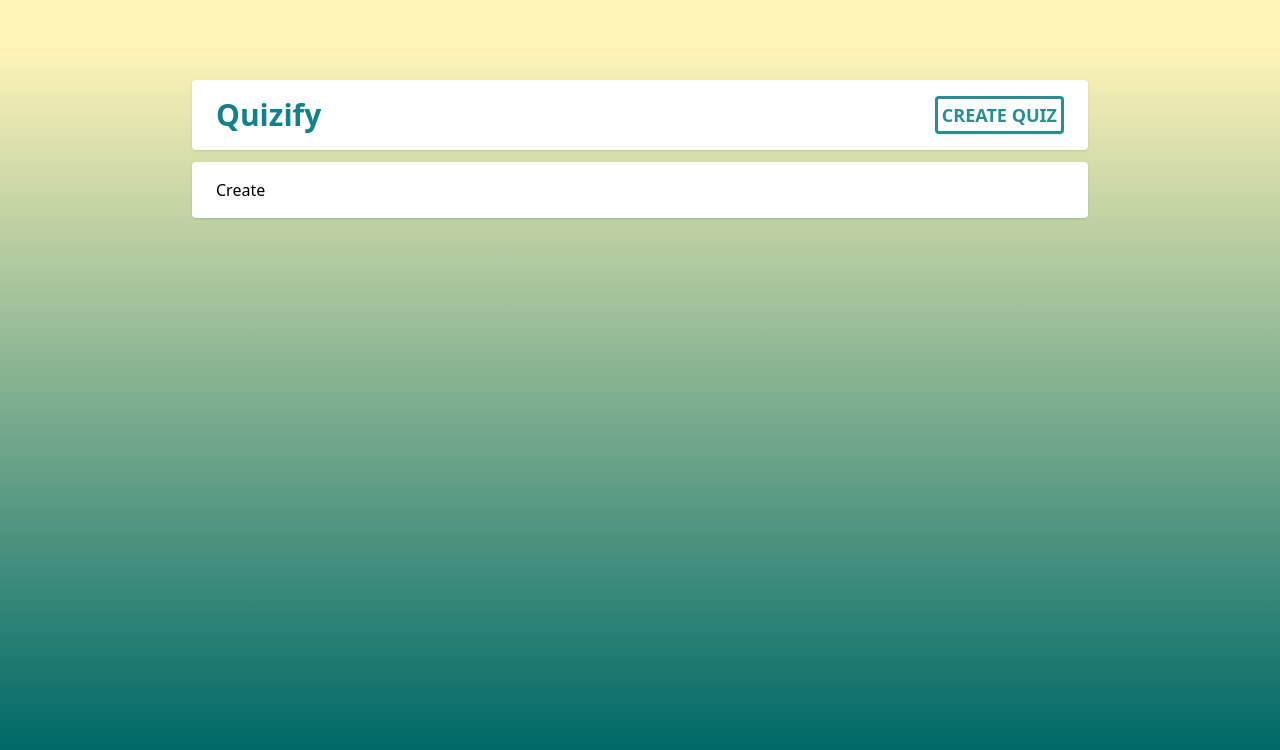
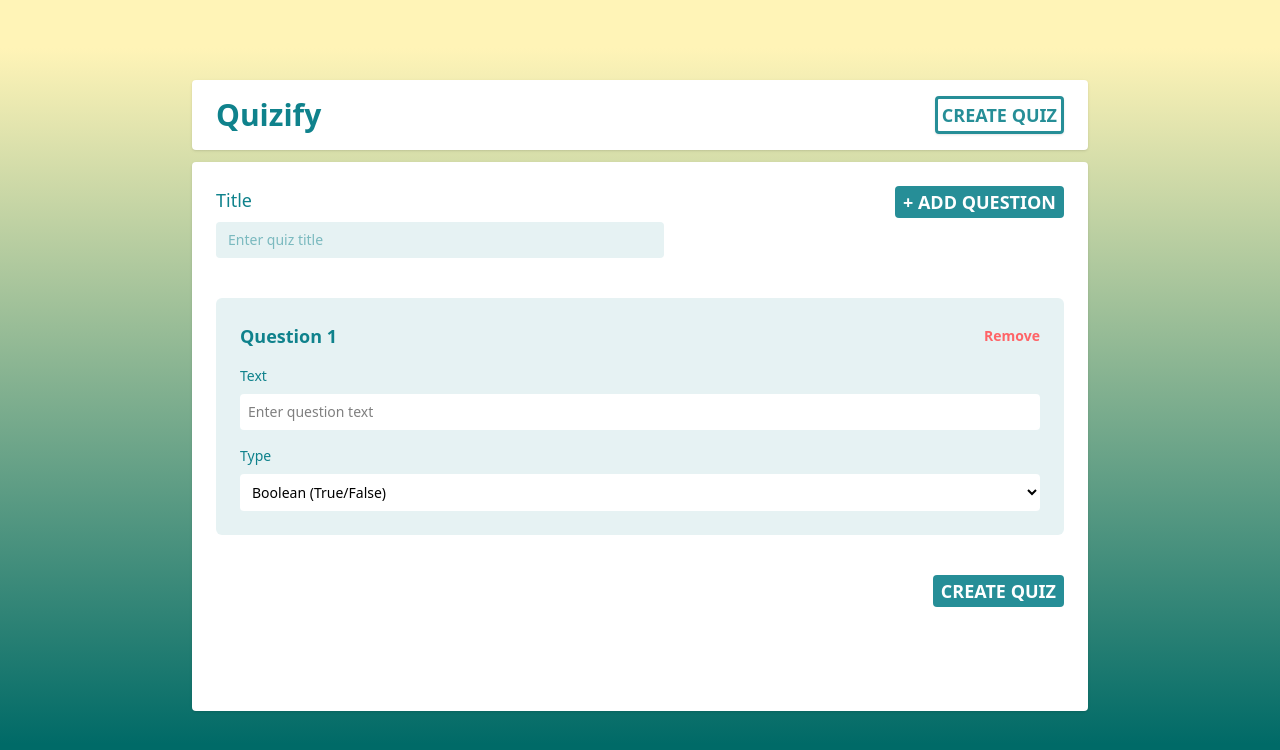
Before and after one commit to EnjoyTheCodeDev/quizify, a Next.js app in the folder frontend/: page /create in a window 1280 px wide. Shown: the top 750 px of the page. Built offline with nearby package versions, Linux system fonts and the light colour scheme.

Commit message:
added created quiz component

```diff
--- a/frontend/package.json
+++ b/frontend/package.json
@@ -14,7 +14,8 @@
     "clsx": "^2.1.1",
     "next": "15.5.5",
     "react": "19.1.0",
-    "react-dom": "19.1.0"
+    "react-dom": "19.1.0",
+    "react-hook-form": "^7.65.0"
   },
   "devDependencies": {
     "@eslint/eslintrc": "^3",
--- a/frontend/src/app/(main)/create/page.tsx
+++ b/frontend/src/app/(main)/create/page.tsx
@@ -1,5 +1,158 @@
+"use client";
+
+import { useFieldArray, useForm } from "react-hook-form";
+import PrimaryBtn from "@/components/PrimaryBtn";
+import CheckboxOptions from "@/components/CheckboxOption";
+
+type QuestionType = "BOOLEAN" | "INPUT" | "CHECKBOX";
+
+interface Option {
+  text: string;
+  isCorrect: boolean;
+}
+
+interface Question {
+  text: string;
+  type: QuestionType;
+  options?: Option[];
+}
+
+interface QuizFormData {
+  title: string;
+  questions: Question[];
+}
+
 const Page = () => {
-  return <div>Create</div>;
+  const {
+    register,
+    control,
+    handleSubmit,
+    watch,
+    formState: { errors, isSubmitting, isValid },
+  } = useForm<QuizFormData>({
+    mode: "onBlur",
+    defaultValues: {
+      title: "",
+      questions: [{ text: "", type: "BOOLEAN", options: [] }],
+    },
+  });
+
+  const { fields, append, remove } = useFieldArray({
+    control,
+    name: "questions",
+  });
+
+  const onSubmit = (data: QuizFormData) => {
+    console.log("Submitting quiz:", data);
+  };
+
+  const questions = watch("questions");
+
+  return (
+    <form
+      onSubmit={handleSubmit(onSubmit)}
+      className="relative space-y-10 mb-20"
+    >
+      <PrimaryBtn
+        type="button"
+        onClick={() => append({ text: "", type: "BOOLEAN", options: [] })}
+        className="absolute right-0 z-10"
+      >
+        + Add question
+      </PrimaryBtn>
+
+      <label className="relative flex flex-col gap-2 text-lg font-medium text-primary-blue mb-10">
+        Title
+        <input
+          type="text"
+          className="font-base text-sm bg-primary-blue/10 py-2 px-3 rounded-sm max-w-md"
+          placeholder="Enter quiz title"
+          {...register("title", {
+            required: "Title is required",
+            minLength: {
+              value: 5,
+              message: "Title must be at least 5 characters",
+            },
+          })}
+        />
+        {errors.title && (
+          <p className="absolute left-0 -bottom-5 mt-1 text-xs text-red-600 font-base">
+            {errors.title.message}
+          </p>
+        )}
+      </label>
+
+      {fields.map((field, index) => {
+        const questionType = questions?.[index]?.type;
+        return (
+          <div
+            key={field.id}
+            className="bg-primary-blue/10 rounded-md p-6 space-y-4"
+          >
+            <div className="flex items-center justify-between">
+              <h3 className="font-semibold text-primary-blue text-lg">
+                Question {index + 1}
+              </h3>
+              <button
+                type="button"
+                onClick={() => remove(index)}
+                className="text-sm text-red-400 font-semibold"
+              >
+                Remove
+              </button>
+            </div>
+
+            <label className="flex flex-col gap-2">
+              <span className="text-sm font-medium text-primary-blue">
+                Text
+              </span>
+              <input
+                type="text"
+                className="bg-white p-2 rounded-sm text-sm"
+                placeholder="Enter question text"
+                {...register(`questions.${index}.text`, {
+                  required: "Question text is required",
+                })}
+              />
+              {errors.questions?.[index]?.text && (
+                <p className="text-xs text-red-600">
+                  {errors.questions[index]?.text?.message}
+                </p>
+              )}
+            </label>
+
+            <label className="flex flex-col gap-2">
+              <span className="text-sm font-medium text-primary-blue">
+                Type
+              </span>
+              <select
+                className="bg-white p-2 rounded-sm text-sm outline-none"
+                {...register(`questions.${index}.type`)}
+              >
+                <option value="BOOLEAN">Boolean (True/False)</option>
+                <option value="INPUT">Input (short answer)</option>
+                <option value="CHECKBOX">Checkbox (multiple choice)</option>
+              </select>
+            </label>
+
+            {questionType === "CHECKBOX" && (
+              <CheckboxOptions
+                control={control}
+                register={register}
+                index={index}
+              />
+            )}
+          </div>
+        );
+      })}
+
+      <div className="flex justify-end mt-10">
+        <PrimaryBtn type="submit" disabled={isSubmitting || !isValid}>
+          {isSubmitting ? "Saving..." : "Create Quiz"}
+        </PrimaryBtn>
+      </div>
+    </form>
+  );
 };
 
 export default Page;
--- a/frontend/src/app/(main)/layout.tsx
+++ b/frontend/src/app/(main)/layout.tsx
@@ -10,7 +10,7 @@ export default function MainLayout({
       <div className="max-w-3xl w-full lg:max-w-4xl mx-4 lg:mx-0 mt-10 md:mt-20">
         <Header />
 
-        <main className="bg-white rounded-sm p-2 md:px-6 md:py-4 shadow">
+        <main className="bg-white rounded-sm p-2 py-3 md:px-6 md:py-6 shadow">
           {children}
         </main>
       </div>
--- a/frontend/src/app/globals.css
+++ b/frontend/src/app/globals.css
@@ -2,6 +2,10 @@
 
 button {
   @apply cursor-pointer;
+}
+
+input {
+  @apply outline-none;
 }
 
 .bg-gradient {
--- /dev/null
+++ b/frontend/src/components/CheckboxOption.tsx
@@ -0,0 +1,85 @@
+"use client";
+
+import { useFieldArray, UseFormRegister, Control } from "react-hook-form";
+
+type QuestionType = "BOOLEAN" | "INPUT" | "CHECKBOX";
+
+interface Option {
+  text: string;
+  isCorrect: boolean;
+}
+
+interface Question {
+  text: string;
+  type: QuestionType;
+  options?: Option[];
+}
+
+interface QuizFormData {
+  title: string;
+  questions: Question[];
+}
+
+const CheckboxOptions = ({
+  control,
+  register,
+  index,
+}: {
+  control: Control<QuizFormData>;
+  register: UseFormRegister<QuizFormData>;
+  index: number;
+}) => {
+  const { fields, append, remove } = useFieldArray({
+    control,
+    name: `questions.${index}.options`,
+  });
+
+  return (
+    <div className="mt-4 border-t border-primary-blue/30 pt-4">
+      <div className="flex items-center justify-between">
+        <span className="font-medium text-primary-blue">Options</span>
+        <button
+          type="button"
+          onClick={() => append({ text: "", isCorrect: false })}
+          className="text-xs font-semibold text-primary-blue underline"
+        >
+          + Add option
+        </button>
+      </div>
+
+      {fields.length === 0 && (
+        <p className="text-xs text-gray-500 mt-2">
+          No options yet. Add at least one.
+        </p>
+      )}
+
+      <div className="mt-3">
+        {fields.map((opt, optIndex) => (
+          <div
+            key={opt.id}
+            className="flex items-center gap-3 bg-white rounded-sm"
+          >
+            <input
+              type="text"
+              className="flex-1 p-1 rounded-sm text-sm"
+              placeholder={`Option ${optIndex + 1}`}
+              {...register(`questions.${index}.options.${optIndex}.text`, {
+                required: "Option text required",
+              })}
+            />
+
+            <button
+              type="button"
+              onClick={() => remove(optIndex)}
+              className="text-xs text-red-400 font-semibold"
+            >
+              ✕
+            </button>
+          </div>
+        ))}
+      </div>
+    </div>
+  );
+};
+
+export default CheckboxOptions;
--- /dev/null
+++ b/frontend/src/components/PrimaryBtn.tsx
@@ -0,0 +1,25 @@
+import clsx from "clsx";
+
+interface Props extends React.ButtonHTMLAttributes<HTMLButtonElement> {
+  children: React.ReactNode;
+  className?: string;
+}
+
+const PrimaryBtn: React.FC<Props> = ({ children, className, ...props }) => {
+  return (
+    <button
+      {...props}
+      type="button"
+      className={clsx(
+        "py-0.5 px-2 rounded-sm opacity-90 hover:opacity-100",
+        "bg-primary-blue",
+        "text-sm md:text-lg font-semibold uppercase text-white",
+        className,
+      )}
+    >
+      {children}
+    </button>
+  );
+};
+
+export default PrimaryBtn;
```
Also changed, not shown: 1 other file (tests, documents, lock files or other folders).
